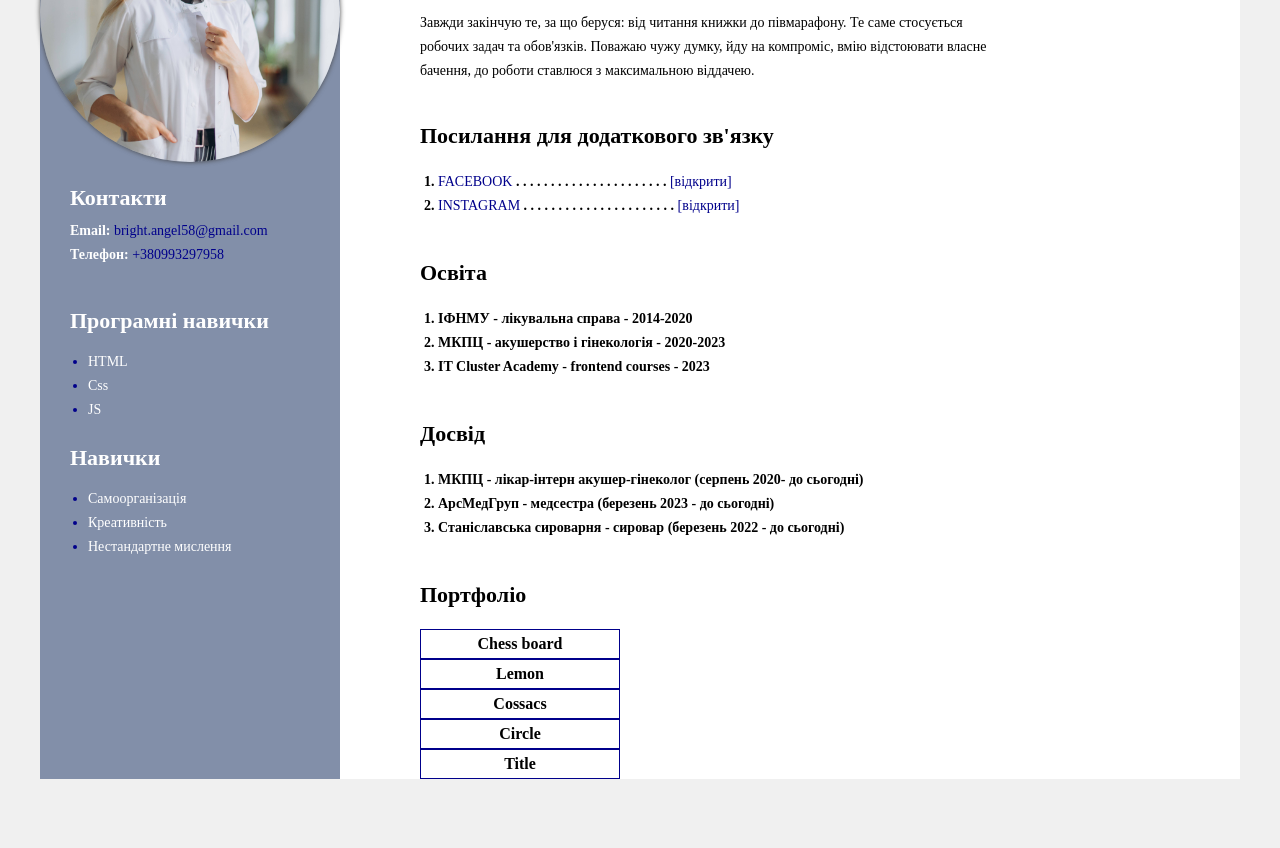
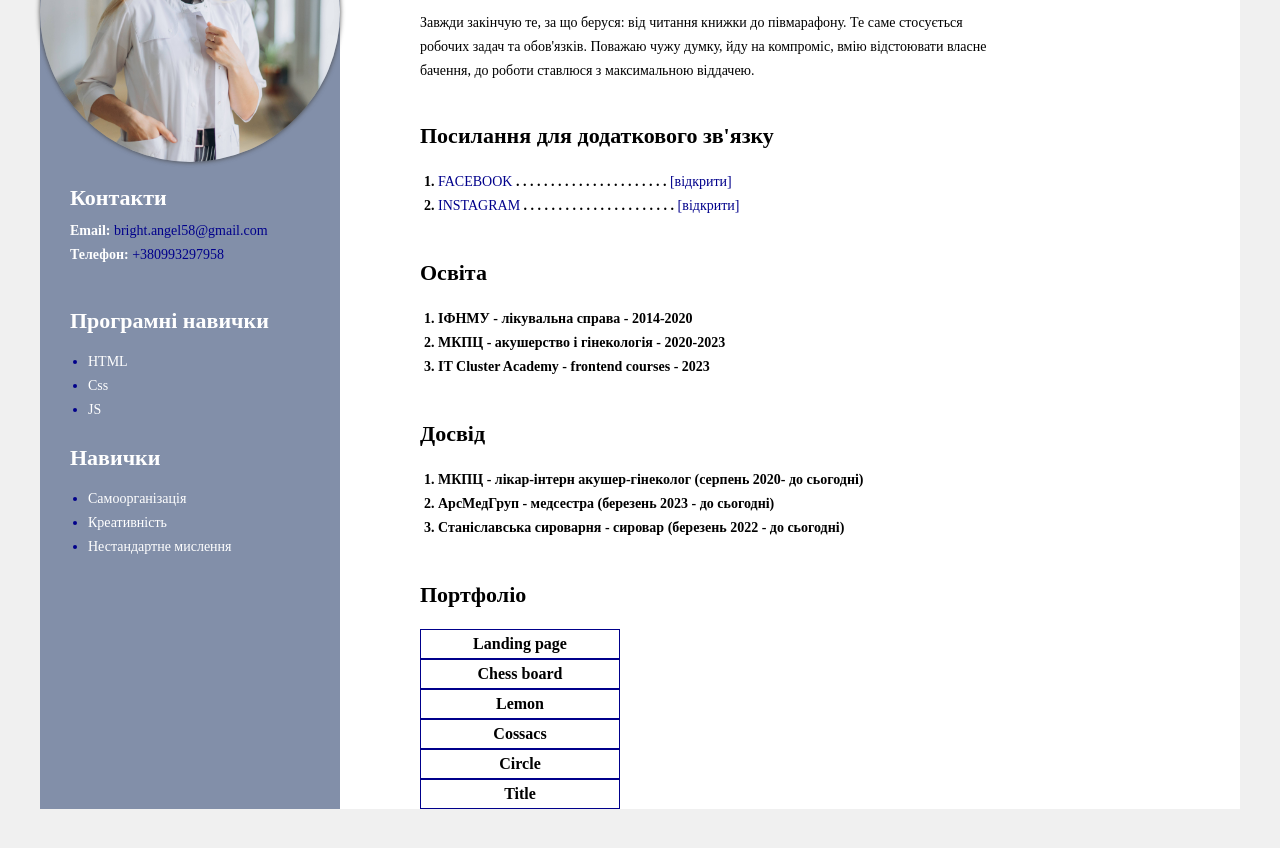
Before and after one commit to hanna-tsybii/hanna-tsybii.github.io, a plain HTML site: page index.html in a window 1280 px wide. Shown: the part 176-1024 px from the top of the page. Before the commit the page ends 995 px from the top, so only its background shows below. Drawn offline with Linux system fonts and the light colour scheme; a web font is replaced by a local one.

Commit message:
Add files via upload

```diff
--- a/index.html
+++ b/index.html
@@ -50,6 +50,7 @@
             <!-- Портфоліо -->
             <div class="portfolio">
                 <h3>Портфоліо</h3>
+                <a href="fproject/index.html"><strong class="task">Landing page</strong></a>
                 <a href="chess-board/index.html"><strong class="task">Chess board</strong></a>
                 <a href="lemon/index.html"><strong class="task">Lemon</strong></a>
                 <a href="mria/cossacs.html"><strong class="task">Cossacs</strong></a>
```
